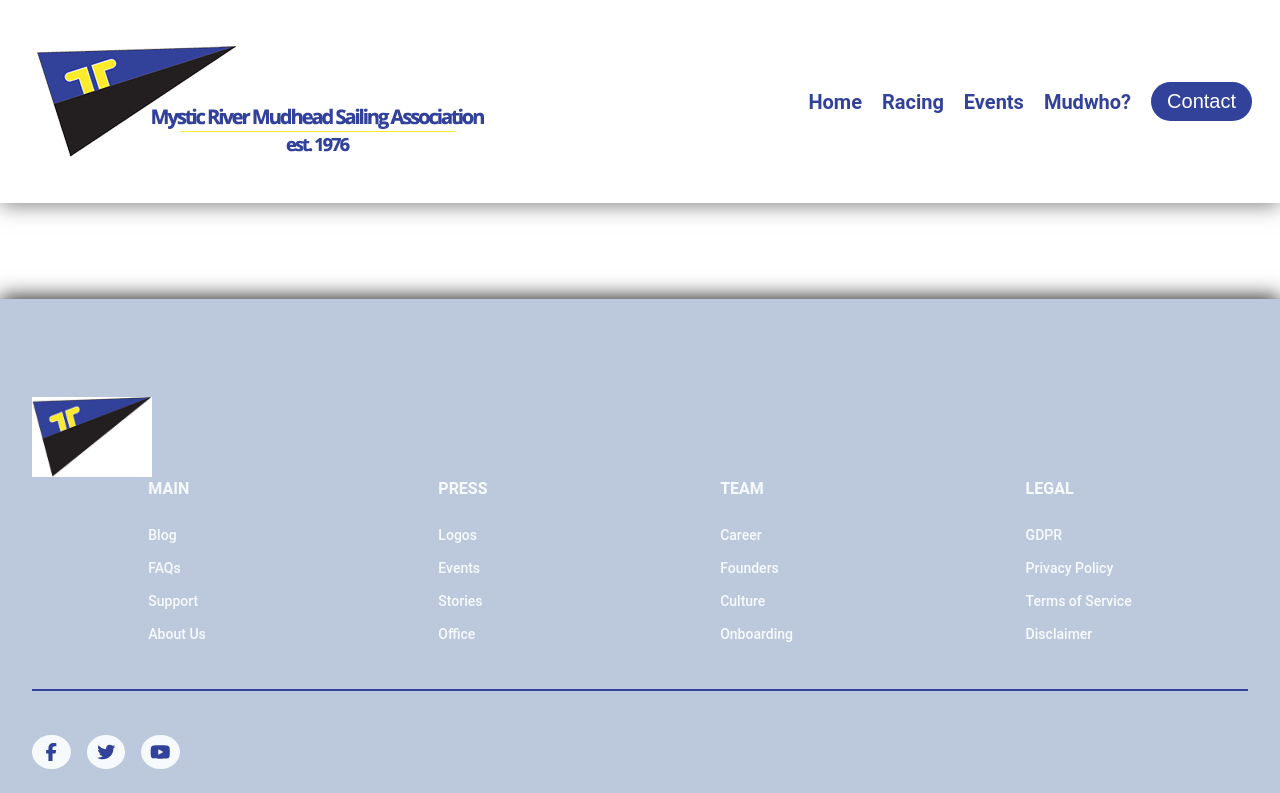
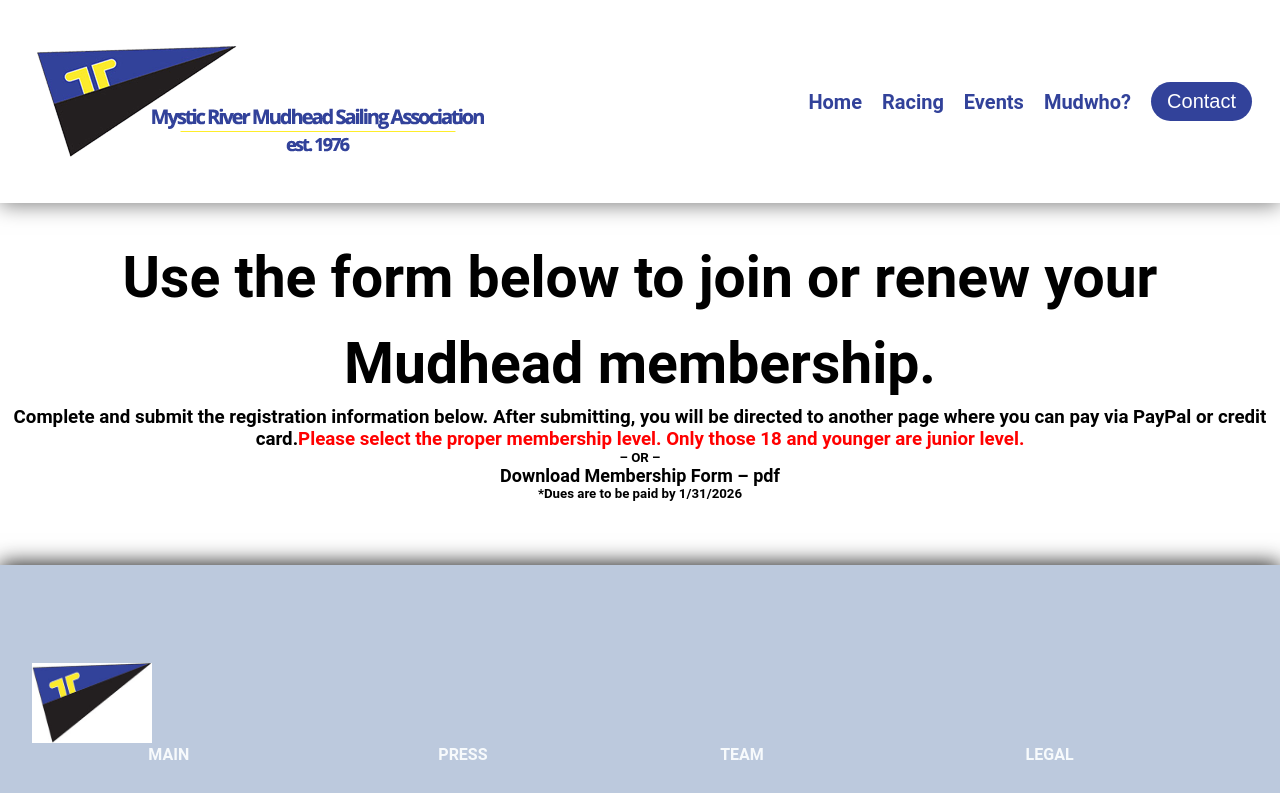
Before and after one commit to WestOfBree/Mudheads-Sailing-Association, a React (Create React App) app: page /Membership in a window 1280 px wide. Shown: the top 793 px of the page. Built offline with nearby package versions, Linux system fonts and the light colour scheme.

Commit message:
started on membership page

```diff
--- a/src/App.css
+++ b/src/App.css
@@ -75,6 +75,9 @@ p{
 }
 .color-text{
     color: #FCEB2C;
+}
+.red-text{
+    color: red;
 }
 button{
 background-color: #32429A;
--- a/src/App.js
+++ b/src/App.js
@@ -9,6 +9,7 @@ import Post from './Pages/Post';
 import About from './Pages/About';
 import Events from './Pages/Events';
 import PastRaces from './Pages/PastRaces';
+import Membership from './Pages/Membership';
 import { Routes } from 'react-router-dom';
 import { Link } from 'react-router-dom';
 function App() {
@@ -21,6 +22,7 @@ function App() {
       <Routes><Route path="/About" element={<About />} /></Routes>
       <Routes><Route path="/Events" element={<Events link={Link} />} /></Routes>
       <Routes><Route path="/PastRaces" element={<PastRaces />} /></Routes>
+      <Routes><Route path="/Membership" element={<Membership />} /></Routes>
 
       </div>
          <Footer />
--- a/src/Pages/Home.jsx
+++ b/src/Pages/Home.jsx
@@ -5,6 +5,8 @@ import { Routes, Route } from "react-router-dom";
 import Post from "./Post";
 import Landing from "../components/Landing.jsx";
 import Paypal from "../components/Paypal.jsx";
+import mudDues from "../assets/mudheaddues-2026.jpg";
+import holidayParty from "../assets/holidayParty.jpg";
 function Home() {
   return (
     <div>
@@ -17,9 +19,9 @@ function Home() {
       <Landing />
         <h2>Featured Items</h2>
         <div className="featured__wrapper">
-          <Link to={'/Post'} ><Featured  /></Link>
-          <Link to ={''}><Featured  /></Link>
-          <Link to ={''}><Featured  /></Link>
+          <Link to={'/Post'} ><Featured image={holidayParty} /></Link>
+          <Link to ={''}><Featured image={mudDues} /></Link>
+          {/* <Link to ={''}><Featured /></Link> */}
         </div>
         <Paypal />
        {/* insert weather component and tide tracker here */}
--- /dev/null
+++ b/src/Pages/Membership.jsx
@@ -0,0 +1,19 @@
+import React from "react";
+
+function Membership() {
+  return (
+    <div>
+        <div className="Membership__header">
+      <h2>Use the form below to join or renew your Mudhead membership.</h2>
+      <h3> Complete and submit the registration information below. After submitting, you will be directed to another page where you can pay via PayPal or credit card.
+<span className="red-text">Please select the proper membership level. Only those 18 and younger are junior level.</span></h3>
+<h5> – OR – <br />
+<a href="../assets/MembershipForm.pdf" download>Download Membership Form – pdf</a>
+<br/>
+*Dues are to be paid by 1/31/2026</h5>
+    </div>
+    </div>
+  );
+}
+
+export default Membership;
--- a/src/components/Featured.css
+++ b/src/components/Featured.css
@@ -3,8 +3,9 @@
   flex-direction: column;
   justify-content: center;
   align-items: center;
-
   padding: 20px;
+  height: 100%;
+  max-width: 400px;
 }
 button {
   background-color: #32429a;
@@ -17,3 +18,6 @@ button {
 margin-bottom: 20px;
 overflow: hidden;
 }
+.featured--wrapper{
+  width: calc(100% / 3);
+}
--- a/src/components/Featured.jsx
+++ b/src/components/Featured.jsx
@@ -2,13 +2,13 @@ import React from "react";
 import "./Featured.css";
 
 
-function Featured({  }) {
+function Featured({ image }) {
   return (
     <div className="featured__container">
       <figure className="featured__figure">
         <img
           className="click"
-          src="https://mudhead.org/wp-content/uploads/2025/09/MHHolidaypostcard_2025_square.jpg"
+          src={image}
           alt=""
         />
       </figure>
```
Also changed, not shown: src/assets/holidayParty.jpg (added), src/assets/mudheaddues-2026.jpg (added).
